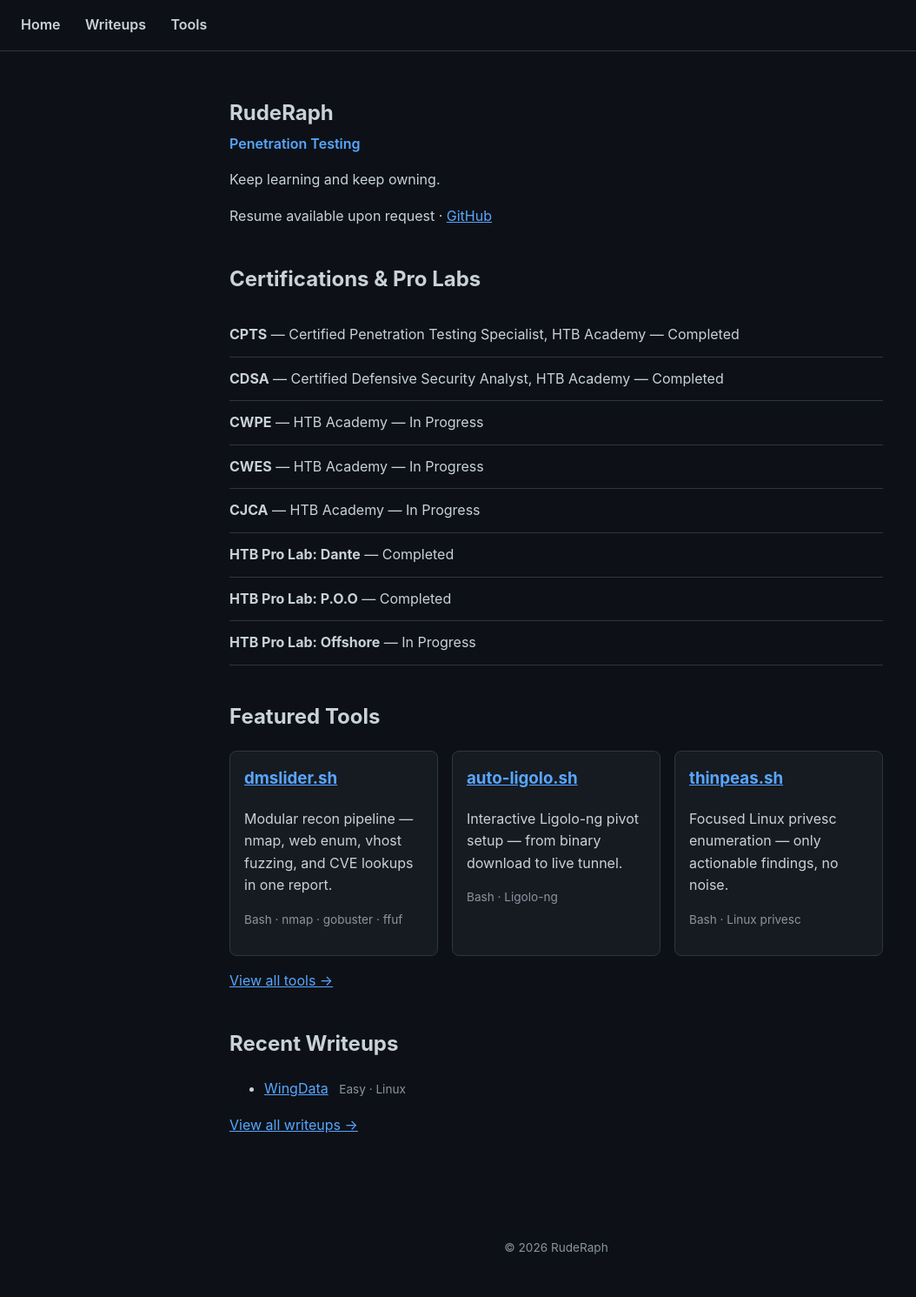
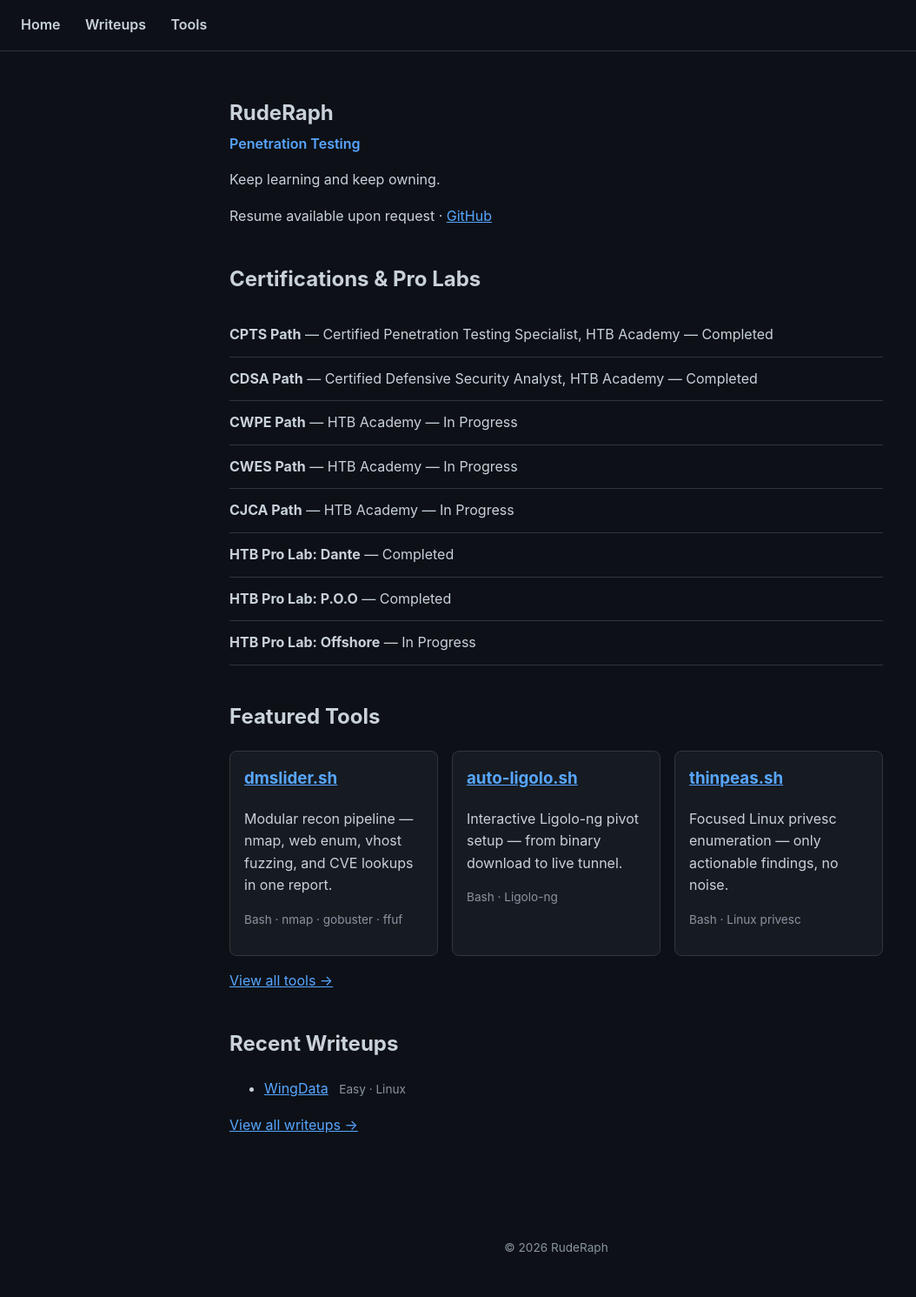
Before and after one commit to RudeRaph/RudeRaph.github.io, a Jekyll site: the page built from index.md, in a window 1280 px wide. Shown: the whole page at 87% size, without its empty margins (0-1054 px from the left). Built offline with Jekyll 4.4.1, drawn with Linux system fonts in a browser that asks for light colours.

Commit message:
Update index.md

```diff
--- a/index.md
+++ b/index.md
@@ -16,11 +16,11 @@ title: Home
 <section class="certifications">
   <h2>Certifications & Pro Labs</h2>
   <ul>
-    <li><strong>CPTS</strong> — Certified Penetration Testing Specialist, HTB Academy — Completed</li>
-    <li><strong>CDSA</strong> — Certified Defensive Security Analyst, HTB Academy — Completed</li>
-    <li><strong>CWPE</strong> — HTB Academy — In Progress</li>
-    <li><strong>CWES</strong> — HTB Academy — In Progress</li>
-    <li><strong>CJCA</strong> — HTB Academy — In Progress</li>
+    <li><strong>CPTS Path</strong> — Certified Penetration Testing Specialist, HTB Academy — Completed</li>
+    <li><strong>CDSA Path</strong> — Certified Defensive Security Analyst, HTB Academy — Completed</li>
+    <li><strong>CWPE Path</strong> — HTB Academy — In Progress</li>
+    <li><strong>CWES Path</strong> — HTB Academy — In Progress</li>
+    <li><strong>CJCA Path</strong> — HTB Academy — In Progress</li>
     <li><strong>HTB Pro Lab: Dante</strong> — Completed</li>
     <li><strong>HTB Pro Lab: P.O.O</strong> — Completed</li>
     <li><strong>HTB Pro Lab: Offshore</strong> — In Progress</li>
```
